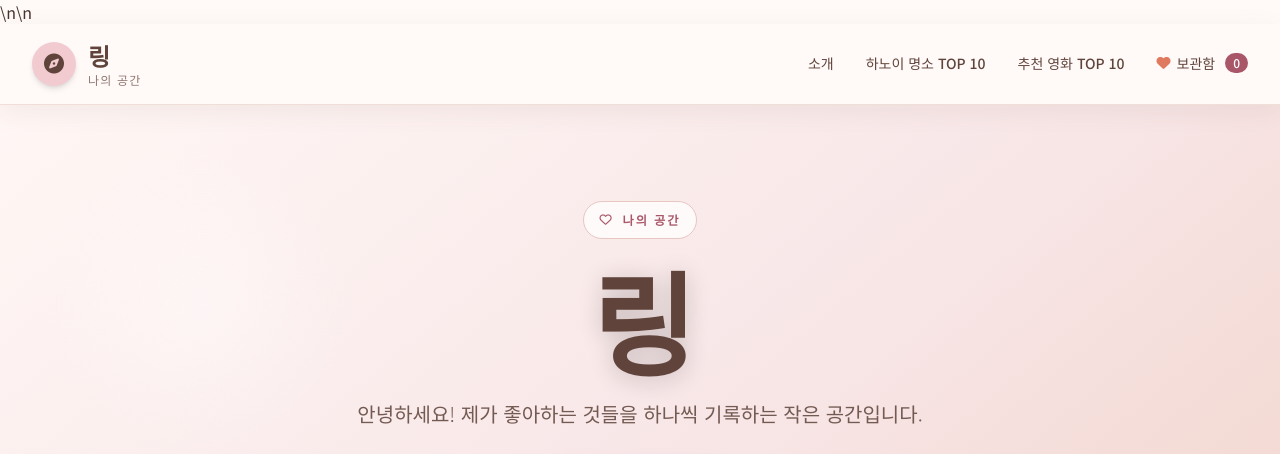
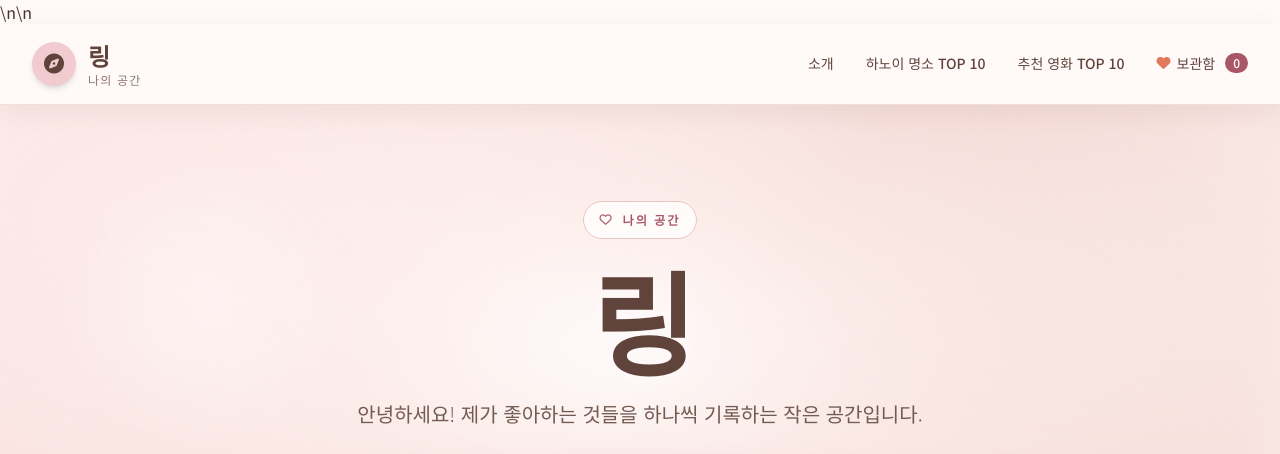
Before and after one commit to hnl160509-commits/hnl160509-commits.github.io, a plain HTML site: page index.html in a window 1280 px wide. Shown: the top 454 px of the page. Drawn offline with nearby package versions, Linux system fonts and the light colour scheme; a web font is replaced by a local one.

Commit message:
Soften hero background with animated pink gradients (#1)

```diff
--- a/index.html
+++ b/index.html
@@ -76,6 +76,104 @@ header a,header nav a,header button{color:var(--brown)!important}header nav a:ho
 #fav-count,#fav-count-mobile{background:#a95768!important}#clear-favs{color:#a95768!important}#detail-modal>div{border-radius:1.5rem!important}a:focus-visible,button:focus-visible,input:focus-visible{outline:3px solid #c96f80!important;outline-offset:3px}
 @media(max-width:640px){#hero{min-height:520px;padding-block:4.5rem!important}#hero h1{font-size:clamp(3rem,14vw,4.6rem)!important}#music-games,#hanoi,#movies,#favorites{padding-block:4rem!important}.personal-card{min-height:225px}}
 @media(prefers-reduced-motion:reduce){*,*::before,*::after{scroll-behavior:auto!important;transition-duration:.01ms!important;animation-duration:.01ms!important}}
+
+/* Soft pink hero background */
+#hero {
+    min-height: 550px !important;
+    position: relative;
+    overflow: hidden;
+    isolation: isolate;
+    color: #60443b !important;
+    background: linear-gradient(125deg, #FCE9E8 0%, #F3D4D0 52%, #FFF8F5 100%) !important;
+    background-size: 180% 180%;
+    animation: hero-gradient-drift 30s ease-in-out infinite alternate;
+}
+#hero::before {
+    content: "";
+    position: absolute;
+    inset: -48px;
+    z-index: 0;
+    pointer-events: none;
+    background:
+        radial-gradient(ellipse at 50% 42%, rgba(255, 255, 255, .88) 0%, rgba(255, 248, 245, .52) 27%, transparent 68%),
+        radial-gradient(ellipse at 18% 22%, rgba(252, 233, 232, .82) 0%, transparent 54%),
+        radial-gradient(ellipse at 84% 76%, rgba(243, 212, 208, .78) 0%, transparent 56%);
+    filter: blur(28px);
+    animation: hero-glow-drift 34s ease-in-out infinite alternate;
+}
+#hero::after {
+    content: "";
+    display: block !important;
+    position: absolute;
+    inset: 0;
+    z-index: 1;
+    pointer-events: none;
+    opacity: .22;
+    background:
+        radial-gradient(circle at 8% 24%, rgba(255,255,255,.9) 0 1px, transparent 2px),
+        radial-gradient(circle at 17% 76%, rgba(169,87,104,.6) 0 1px, transparent 2px),
+        radial-gradient(circle at 88% 28%, rgba(255,255,255,.95) 0 1px, transparent 2px),
+        radial-gradient(circle at 93% 72%, rgba(169,87,104,.55) 0 1px, transparent 2px),
+        radial-gradient(circle at 75% 14%, rgba(255,255,255,.9) 0 1px, transparent 2px);
+}
+#hero > div:first-child {
+    opacity: .42 !important;
+}
+#hero .hero-orb {
+    z-index: 0;
+    filter: blur(18px);
+    opacity: .36;
+}
+#hero .hero-orb-one {
+    background: radial-gradient(circle, rgba(255,255,255,.95) 0%, rgba(255,255,255,0) 72%);
+    animation: hero-orb-float 22s ease-in-out infinite alternate;
+}
+#hero .hero-orb-two {
+    background: radial-gradient(circle, rgba(232,181,181,.82) 0%, rgba(232,181,181,0) 72%);
+    animation: hero-orb-float 28s ease-in-out infinite alternate-reverse;
+}
+#hero h1, #hero p {
+    position: relative;
+    z-index: 2;
+}
+#hero h1 {
+    color: #60443b !important;
+    text-shadow: 0 2px 18px rgba(255,255,255,.48) !important;
+}
+#hero p {
+    color: #735a52 !important;
+}
+#hero .hero-kicker, #hero .youtube-cta, #hero #global-search {
+    position: relative;
+    z-index: 2;
+}
+@keyframes hero-gradient-drift {
+    0% { background-position: 0% 42%; }
+    100% { background-position: 100% 58%; }
+}
+@keyframes hero-glow-drift {
+    0% { transform: translate3d(-1.5%, -1%, 0) scale(.98); }
+    100% { transform: translate3d(1.5%, 1%, 0) scale(1.04); }
+}
+@keyframes hero-orb-float {
+    0% { transform: translate3d(0, 0, 0); }
+    100% { transform: translate3d(10px, -8px, 0); }
+}
+@media (max-width: 640px) {
+    #hero {
+        min-height: 540px !important;
+        padding-block: 4rem !important;
+        background-size: 220% 220%;
+    }
+    #hero .hero-orb-one { width: 220px; height: 220px; }
+    #hero .hero-orb-two { width: 270px; height: 270px; }
+}
+@media (prefers-reduced-motion: reduce) {
+    #hero, #hero::before, #hero .hero-orb {
+        animation: none !important;
+    }
+}
+
 </style>
 </head>
 <body class="font-sans antialiased bg-sand text-gray-800 flex flex-col min-h-screen">
```
